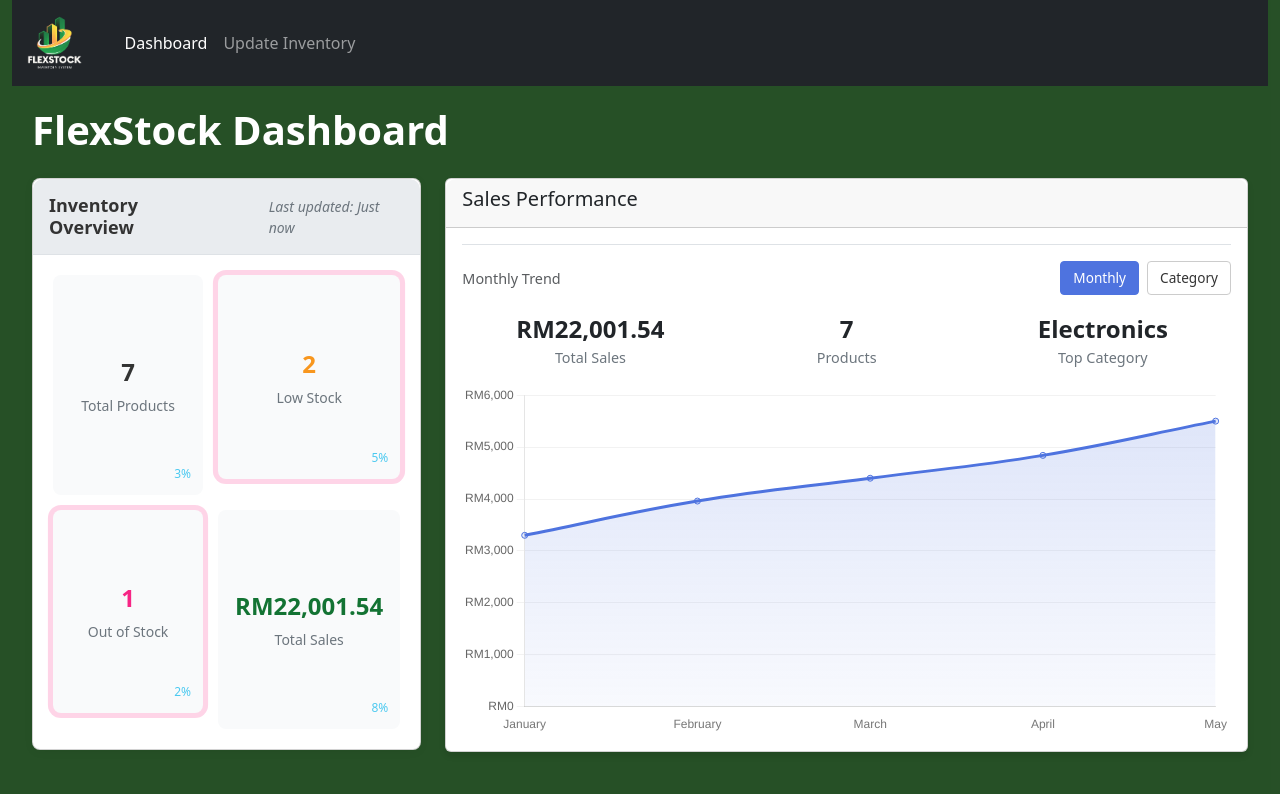
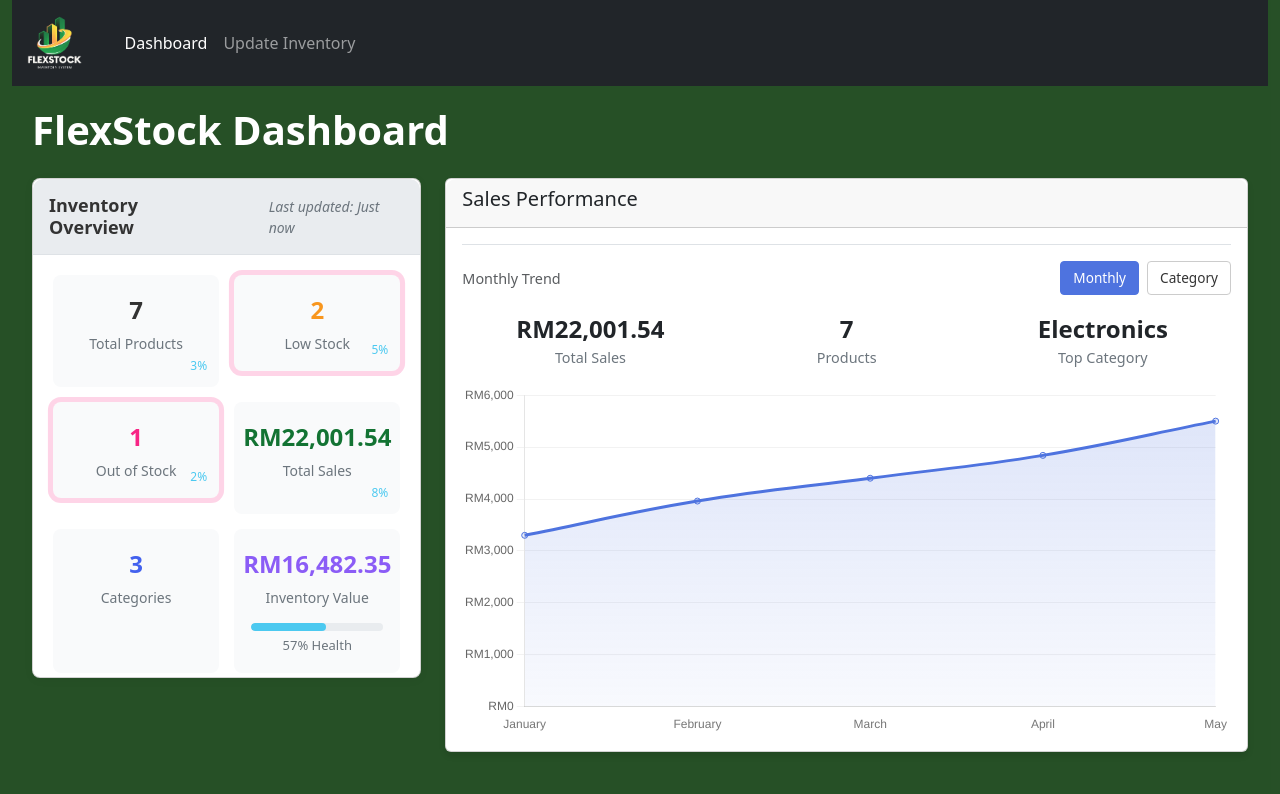
Before and after one commit to aisyahmawaddah/peganggang_webtech, a Vue app: page / in a window 1280 px wide. Shown: the top 794 px of the page. Built offline with nearby package versions, Linux system fonts and the light colour scheme.

Commit message:
add stat card

```diff
--- a/src/components/dashboard/InventoryOverview.vue
+++ b/src/components/dashboard/InventoryOverview.vue
@@ -7,54 +7,174 @@
         <button class="refresh-btn" @click="refreshData" title="Refresh Data">
           <i class="fas fa-sync-alt"></i>
         </button>
-        <!-- Replaced dropdown with last updated text -->
         <span class="last-updated">Last updated: {{ lastUpdatedText }}</span>
       </div>
     </div>
 
     <div class="card-body d-flex flex-column">
       <div class="stat-grid flex-grow-1">
-        <div class="stat-card" @click="showProductList('all')" :class="{ active: activeCard === 'all' }">
+        <div
+          class="stat-card"
+          @click="showProductList('all')"
+          :class="{ active: activeCard === 'all' }"
+        >
           <div class="stat-info">
             <div class="stat-value">{{ totalProducts }}</div>
             <div class="stat-label">Total Products</div>
           </div>
           <div class="stat-trend" v-if="totalProductsTrend !== 0">
-            <i :class="totalProductsTrend > 0 ? 'fas fa-arrow-up trend-up' : 'fas fa-arrow-down trend-down'"></i>
-            <span :class="totalProductsTrend > 0 ? 'trend-up' : 'trend-down'">{{ Math.abs(totalProductsTrend) }}%</span>
+            <i
+              :class="
+                totalProductsTrend > 0
+                  ? 'fas fa-arrow-up trend-up'
+                  : 'fas fa-arrow-down trend-down'
+              "
+            ></i>
+            <span :class="totalProductsTrend > 0 ? 'trend-up' : 'trend-down'"
+              >{{ Math.abs(totalProductsTrend) }}%</span
+            >
           </div>
         </div>
 
-        <div class="stat-card" @click="showProductList('low')" :class="{ active: activeCard === 'low', alert: lowStockCount > 0 }">
+        <div
+          class="stat-card"
+          @click="showProductList('low')"
+          :class="{ active: activeCard === 'low', alert: lowStockCount > 0 }"
+        >
           <div class="stat-info">
             <div class="stat-value orange">{{ lowStockCount }}</div>
             <div class="stat-label">Low Stock</div>
           </div>
           <div class="stat-trend" v-if="lowStockTrend !== 0">
-            <i :class="lowStockTrend < 0 ? 'fas fa-arrow-up trend-up' : 'fas fa-arrow-down trend-down'"></i>
-            <span :class="lowStockTrend < 0 ? 'trend-up' : 'trend-down'">{{ Math.abs(lowStockTrend) }}%</span>
+            <i
+              :class="
+                lowStockTrend < 0
+                  ? 'fas fa-arrow-up trend-up'
+                  : 'fas fa-arrow-down trend-down'
+              "
+            ></i>
+            <span :class="lowStockTrend < 0 ? 'trend-up' : 'trend-down'"
+              >{{ Math.abs(lowStockTrend) }}%</span
+            >
           </div>
         </div>
 
-        <div class="stat-card" @click="showProductList('out')" :class="{ active: activeCard === 'out', alert: outOfStockCount > 0 }">
+        <div
+          class="stat-card"
+          @click="showProductList('out')"
+          :class="{ active: activeCard === 'out', alert: outOfStockCount > 0 }"
+        >
           <div class="stat-info">
             <div class="stat-value red">{{ outOfStockCount }}</div>
             <div class="stat-label">Out of Stock</div>
           </div>
           <div class="stat-trend" v-if="outOfStockTrend !== 0">
-            <i :class="outOfStockTrend < 0 ? 'fas fa-arrow-up trend-up' : 'fas fa-arrow-down trend-down'"></i>
-            <span :class="outOfStockTrend < 0 ? 'trend-up' : 'trend-down'">{{ Math.abs(outOfStockTrend) }}%</span>
+            <i
+              :class="
+                outOfStockTrend < 0
+                  ? 'fas fa-arrow-up trend-up'
+                  : 'fas fa-arrow-down trend-down'
+              "
+            ></i>
+            <span :class="outOfStockTrend < 0 ? 'trend-up' : 'trend-down'"
+              >{{ Math.abs(outOfStockTrend) }}%</span
+            >
           </div>
         </div>
 
-        <div class="stat-card" @click="showProductList('sales')" :class="{ active: activeCard === 'sales' }">
+        <div
+          class="stat-card"
+          @click="showProductList('sales')"
+          :class="{ active: activeCard === 'sales' }"
+        >
           <div class="stat-info">
-            <div class="stat-value green">RM{{ totalSales.toLocaleString('en-US', { minimumFractionDigits: 2, maximumFractionDigits: 2 }) }}</div>
+            <div class="stat-value green">
+              RM{{
+                totalSales.toLocaleString("en-US", {
+                  minimumFractionDigits: 2,
+                  maximumFractionDigits: 2,
+                })
+              }}
+            </div>
             <div class="stat-label">Total Sales</div>
           </div>
           <div class="stat-trend" v-if="salesTrend !== 0">
-            <i :class="salesTrend > 0 ? 'fas fa-arrow-up trend-up' : 'fas fa-arrow-down trend-down'"></i>
-            <span :class="salesTrend > 0 ? 'trend-up' : 'trend-down'">{{ Math.abs(salesTrend) }}%</span>
+            <i
+              :class="
+                salesTrend > 0
+                  ? 'fas fa-arrow-up trend-up'
+                  : 'fas fa-arrow-down trend-down'
+              "
+            ></i>
+            <span :class="salesTrend > 0 ? 'trend-up' : 'trend-down'"
+              >{{ Math.abs(salesTrend) }}%</span
+            >
+          </div>
+        </div>
+
+        <!-- New card for Categories -->
+        <div
+          class="stat-card"
+          @click="showProductList('categories')"
+          :class="{ active: activeCard === 'categories' }"
+        >
+          <div class="stat-info">
+            <div class="stat-value blue">{{ categories.length }}</div>
+            <div class="stat-label">Categories</div>
+          </div>
+        </div>
+
+        <!-- New card for Inventory Value -->
+        <div class="stat-card">
+          <div class="stat-info">
+            <div class="stat-value purple">
+              RM{{
+                inventoryValue.toLocaleString("en-US", {
+                  minimumFractionDigits: 2,
+                  maximumFractionDigits: 2,
+                })
+              }}
+            </div>
+            <div class="stat-label">Inventory Value</div>
+          </div>
+          <div class="inventory-detail">
+            <div class="progress-bar">
+              <div
+                class="progress-fill"
+                :style="{ width: inventoryHealthPercent + '%' }"
+              ></div>
+            </div>
+            <div class="inventory-health">
+              {{ inventoryHealthPercent }}% Health
+            </div>
+          </div>
+        </div>
+      </div>
+
+      <!-- Recent Activity Section -->
+      <div class="recent-activity" v-if="!showPanel">
+        <div class="section-title">Recent Activity</div>
+        <div class="activity-list">
+          <div
+            v-for="(update, index) in recentUpdates"
+            :key="index"
+            class="activity-item"
+          >
+            <div
+              class="activity-icon"
+              :class="getActivityIconClass(update.type)"
+            >
+              <i :class="getActivityIcon(update.type)"></i>
+            </div>
+            <div class="activity-content">
+              <div class="activity-text">{{ getActivityText(update) }}</div>
+              <div class="activity-time">
+                {{ formatTimeAgo(update.timestamp) }}
+              </div>
+            </div>
+          </div>
+          <div v-if="recentUpdates.length === 0" class="no-activity">
+            No recent activity
           </div>
         </div>
       </div>
@@ -79,25 +199,28 @@
           <table v-else class="product-table">
             <thead>
               <tr>
+                <th>Category</th>
                 <th>Product</th>
-                <th>Category</th>
-                <th>Price</th>
-                <th>Stock</th>
                 <th v-if="activeCard === 'sales'">Sold</th>
                 <th v-if="activeCard === 'sales'">Sales</th>
-                <th v-if="activeCard === 'low' || activeCard === 'out'">Action</th>
+                <th v-if="activeCard === 'low' || activeCard === 'out'">
+                  Action
+                </th>
               </tr>
             </thead>
             <tbody>
               <tr v-for="product in filteredProducts" :key="product.id">
                 <td>{{ product.name }}</td>
-                <td>{{ product.category }}</td>
-                <td>RM{{ product.price.toFixed(2) }}</td>
                 <td>{{ product.stock }}</td>
                 <td v-if="activeCard === 'sales'">{{ product.sold }}</td>
-                <td v-if="activeCard === 'sales'">RM{{ product.sales.toFixed(2) }}</td>
+                <td v-if="activeCard === 'sales'">
+                  RM{{ product.sales.toFixed(2) }}
+                </td>
                 <td v-if="activeCard === 'low' || activeCard === 'out'">
-                  <button class="action-btn" @click="navigateToUpdatePage(product)">
+                  <button
+                    class="action-btn"
+                    @click="navigateToUpdatePage(product)"
+                  >
                     Restock
                   </button>
                 </td>
@@ -117,7 +240,7 @@
 
 <script>
 export default {
-  name: 'InventoryOverview',
+  name: "InventoryOverview",
   data() {
     return {
       products: [],
@@ -128,57 +251,97 @@ export default {
       lowStockTrend: -5,
       outOfStockTrend: -2,
       salesTrend: 8,
-      lastUpdated: new Date()
+      lastUpdated: new Date(),
+      inventoryUpdates: [],
     };
   },
   props: {
     // Add props to allow parent component to handle page navigation
     onNavigateToUpdate: {
       type: Function,
-      default: null
-    }
+      default: null,
+    },
   },
   computed: {
     totalProducts() {
       return this.products.length;
     },
     lowStockCount() {
-      return this.products.filter(product =>
-        product.stock > 0 && product.stock <= product.reorderLevel
+      return this.products.filter(
+        (product) => product.stock > 0 && product.stock <= product.reorderLevel
       ).length;
     },
     outOfStockCount() {
-      return this.products.filter(product => product.stock <= 0).length;
+      return this.products.filter((product) => product.stock <= 0).length;
     },
     totalSales() {
       return this.products.reduce((total, product) => total + product.sales, 0);
     },
+    categories() {
+      return [...new Set(this.products.map((product) => product.category))];
+    },
+    inventoryValue() {
+      return this.products.reduce(
+        (total, product) => total + product.price * product.stock,
+        0
+      );
+    },
+    inventoryHealthPercent() {
+      if (this.products.length === 0) return 100;
+
+      // Calculate based on how many products are at healthy stock levels
+      const healthyProducts = this.products.filter(
+        (product) => product.stock > product.reorderLevel * 1.5
+      ).length;
+
+      return Math.round((healthyProducts / this.products.length) * 100);
+    },
     filteredProducts() {
-      if (this.activeCard === 'all') {
+      if (this.activeCard === "all") {
         return [...this.products];
-      } else if (this.activeCard === 'low') {
-        return this.products.filter(product =>
-          product.stock > 0 && product.stock <= product.reorderLevel
+      } else if (this.activeCard === "low") {
+        return this.products.filter(
+          (product) =>
+            product.stock > 0 && product.stock <= product.reorderLevel
         );
-      } else if (this.activeCard === 'out') {
-        return this.products.filter(product => product.stock <= 0);
-      } else if (this.activeCard === 'sales') {
+      } else if (this.activeCard === "out") {
+        return this.products.filter((product) => product.stock <= 0);
+      } else if (this.activeCard === "sales") {
         // Return all products sorted by sales (highest to lowest)
         return [...this.products].sort((a, b) => b.sales - a.sales);
+      } else if (this.activeCard === "categories") {
+        // Group by category and return a transformed array for the table
+        const result = [];
+        this.categories.forEach((category) => {
+          result.push({
+            id: `category-${category}`,
+            name: category,
+            category: "Category",
+            price: "-",
+            stock: this.getProductCountByCategory(category),
+            isCategory: true,
+          });
+        });
+        return result;
       }
       return [];
     },
     panelTitle() {
-      if (this.activeCard === 'all') return 'All Products';
-      if (this.activeCard === 'low') return 'Low Stock Products';
-      if (this.activeCard === 'out') return 'Out of Stock Products';
-      if (this.activeCard === 'sales') return 'Top Selling Products';
-      return '';
+      if (this.activeCard === "all") return "All Products";
+      if (this.activeCard === "low") return "Low Stock Products";
+      if (this.activeCard === "out") return "Out of Stock Products";
+      if (this.activeCard === "sales") return "Top Selling Products";
+      if (this.activeCard === "categories") return "Categories";
+      return "";
     },
     lastUpdatedText() {
       // Format the last updated time to a nice string
       return this.formatTime(this.lastUpdated);
-    }
+    },
+    recentUpdates() {
+      // Get the 5 most recent inventory updates
+      return this.inventoryUpdates.slice(0, 5);
+    },
   },
   created() {
     this.fetchProducts();
@@ -190,8 +353,9 @@ export default {
       // Simulate loading delay
       setTimeout(() => {
         // In a real application, this would be an API call with time range filters
-        const mockData = require('@/data/mockData').default;
+        const mockData = require("@/data/mockData").default;
         this.products = mockData.products;
+        this.inventoryUpdates = mockData.inventoryUpdates || [];
         this.lastUpdated = new Date();
         this.isLoading = false;
       }, 600);
@@ -219,7 +383,7 @@ export default {
     },
     navigateToUpdatePage(product) {
       // Store the product data in localStorage
-      localStorage.setItem('editProduct', JSON.stringify(product));
+      localStorage.setItem("editProduct", JSON.stringify(product));
 
       // If a navigation function was provided by the parent, use it
       if (this.onNavigateToUpdate) {
@@ -231,10 +395,10 @@ export default {
       let appComponent = this.$root;
 
       // Set the current page to update
-      if (appComponent && typeof appComponent.currentPage !== 'undefined') {
-        appComponent.currentPage = 'update';
+      if (appComponent && typeof appComponent.currentPage !== "undefined") {
+        appComponent.currentPage = "update";
       } else {
-        console.error('Could not find App component with currentPage property');
+        console.error("Could not find App component with currentPage property");
       }
     },
     formatTime(date) {
@@ -246,23 +410,104 @@ export default {
       const diffHour = Math.round(diffMin / 60);
 
       if (diffSec < 60) {
-        return 'Just now';
+        return "Just now";
       } else if (diffMin < 60) {
-        return `${diffMin} minute${diffMin !== 1 ? 's' : ''} ago`;
+        return `${diffMin} minute${diffMin !== 1 ? "s" : ""} ago`;
       } else if (diffHour < 24) {
-        return `${diffHour} hour${diffHour !== 1 ? 's' : ''} ago`;
+        return `${diffHour} hour${diffHour !== 1 ? "s" : ""} ago`;
       } else {
         // Format to standard date
         return date.toLocaleString();
       }
-    }
-  }
+    },
+    formatTimeAgo(timestamp) {
+      if (!timestamp) return "";
+
+      const date = new Date(timestamp);
+      return this.formatTime(date);
+    },
+    getProductCountByCategory(category) {
+      return this.products.filter((product) => product.category === category)
+        .length;
+    },
+    getActivityIconClass(type) {
+      switch (type) {
+        case "restock":
+          return "icon-green";
+        case "sale":
+          return "icon-blue";
+        case "price_change":
+          return "icon-purple";
+        case "delete":
+          return "icon-red";
+        case "add":
+          return "icon-green";
+        default:
+          return "icon-gray";
+      }
+    },
+    getActivityIcon(type) {
+      switch (type) {
+        case "restock":
+          return "fas fa-plus";
+        case "sale":
+          return "fas fa-shopping-cart";
+        case "price_change":
+          return "fas fa-tag";
+        case "delete":
+          return "fas fa-trash";
+        case "add":
+          return "fas fa-plus-circle";
+        case "category_change":
+          return "fas fa-folder";
+        case "reorder_change":
+          return "fas fa-bell";
+        case "name_change":
+          return "fas fa-edit";
+        default:
+          return "fas fa-cog";
+      }
+    },
+    getActivityText(update) {
+      const productName =
+        this.getProductName(update.productId) ||
+        update.productName ||
+        "Product";
+
+      switch (update.type) {
+        case "restock":
+          return `Restocked ${productName}: ${update.oldQuantity} → ${update.newQuantity}`;
+        case "sale":
+          return `Sold ${
+            update.oldQuantity - update.newQuantity
+          } units of ${productName}`;
+        case "price_change":
+          return `Changed price of ${productName}: RM${update.oldPrice} → RM${update.newPrice}`;
+        case "delete":
+          return `Deleted product: ${productName}`;
+        case "add":
+          return `Added new product: ${productName}`;
+        case "category_change":
+          return `Changed category of ${productName}: ${update.oldCategory} → ${update.newCategory}`;
+        case "reorder_change":
+          return `Updated reorder level of ${productName}: ${update.oldReorderLevel} → ${update.newReorderLevel}`;
+        case "name_change":
+          return `Renamed product: ${update.oldName} → ${update.newName}`;
+        default:
+          return `Updated ${productName}`;
+      }
+    },
+    getProductName(productId) {
+      const product = this.products.find((p) => p.id === productId);
+      return product ? product.name : null;
+    },
+  },
 };
 </script>
 
 <style scoped>
 .inventory-card {
-  height: 572px; /* Match the height of Sales Performance */
+  height: 500px; /* Match the height of Sales Performance */
   display: flex;
   flex-direction: column;
   margin-bottom: 20px;
@@ -347,10 +592,9 @@ export default {
 .stat-grid {
   display: grid;
   grid-template-columns: 1fr 1fr;
-  grid-template-rows: 1fr 1fr;
+  grid-template-rows: repeat(3, minmax(100px, auto));
   gap: 15px;
-  height: 100%;
-  align-items: stretch;
+  margin-bottom: 15px;
 }
 
 .stat-card {
@@ -358,14 +602,12 @@ export default {
   border-radius: 8px;
   padding: 15px;
   display: flex;
-  align-items: center;
-  justify-content: center;
+  flex-direction: column;
   position: relative;
   cursor: pointer;
   transition: all 0.3s;
   border: 2px solid transparent;
-  text-align: center;
-  height: auto;
+  overflow: hidden;
 }
 
 .stat-card:hover {
@@ -393,25 +635,13 @@ export default {
   }
 }
 
-.stat-icon {
-  width: 40px;
-  height: 40px;
-  border-radius: 8px;
-  background-color: #eaeaea;
-  display: flex;
-  align-items: center;
-  justify-content: center;
-  margin-bottom: 12px;
-  font-size: 18px;
-  color: #6c757d;
-}
-
 .stat-info {
   display: flex;
   flex-direction: column;
   align-items: center;
   justify-content: center;
   width: 100%;
+  text-align: center;
 }
 
 .stat-value {
@@ -431,6 +661,14 @@ export default {
 
 .green {
   color: #137333;
+}
+
+.blue {
+  color: #4361ee;
+}
+
+.purple {
+  color: #8b5cf6;
 }
 
 .stat-label {
@@ -457,6 +695,147 @@ export default {
 
 .stat-trend i {
   margin-right: 3px;
+}
+
+/* Category list inside stat card */
+.category-list {
+  margin-top: 15px;
+  width: 100%;
+  max-height: 100px;
+  overflow-y: auto;
+}
+
+.category-item {
+  display: flex;
+  justify-content: space-between;
+  padding: 4px 0;
+  font-size: 13px;
+  border-bottom: 1px solid #eee;
+}
+
+.category-item:last-child {
+  border-bottom: none;
+}
+
+.category-count {
+  font-weight: 500;
+  color: #333;
+}
+
+/* Inventory Health */
+.inventory-detail {
+  margin-top: 15px;
+  width: 100%;
+}
+
+.progress-bar {
+  height: 8px;
+  background-color: #e9ecef;
+  border-radius: 4px;
+  overflow: hidden;
+  margin-bottom: 5px;
+}
+
+.progress-fill {
+  height: 100%;
+  background-color: #4cc9f0;
+  border-radius: 4px;
+}
+
+.inventory-health {
+  font-size: 13px;
+  color: #6c757d;
+  text-align: center;
+}
+
+/* Recent Activity */
+.recent-activity {
+  margin-top: auto;
+  border-top: 1px solid #eee;
+  padding-top: 10px;
+}
+
+.section-title {
+  font-size: 14px;
+  font-weight: 600;
+  color: #333;
+  margin-bottom: 10px;
+}
+
+.activity-list {
+  max-height: 120px;
+  overflow-y: auto;
+}
+
+.activity-item {
+  display: flex;
+  align-items: flex-start;
+  padding: 8px 0;
+  border-bottom: 1px solid #f5f5f5;
+}
+
+.activity-item:last-child {
+  border-bottom: none;
+}
+
+.activity-icon {
+  width: 28px;
+  height: 28px;
+  border-radius: 6px;
+  display: flex;
+  align-items: center;
+  justify-content: center;
+  margin-right: 10px;
+  flex-shrink: 0;
+}
+
+.icon-green {
+  background-color: rgba(19, 115, 51, 0.1);
+  color: #137333;
+}
+
+.icon-blue {
+  background-color: rgba(67, 97, 238, 0.1);
+  color: #4361ee;
+}
+
+.icon-red {
+  background-color: rgba(247, 37, 133, 0.1);
+  color: #f72585;
+}
+
+.icon-purple {
+  background-color: rgba(139, 92, 246, 0.1);
+  color: #8b5cf6;
+}
+
+.icon-gray {
+  background-color: rgba(108, 117, 125, 0.1);
+  color: #6c757d;
+}
+
+.activity-content {
+  flex: 1;
+}
+
+.activity-text {
+  font-size: 13px;
+  color: #333;
+  margin-bottom: 2px;
+  line-height: 1.4;
+}
+
+.activity-time {
+  font-size: 12px;
+  color: #6c757d;
+}
+
+.no-activity {
+  text-align: center;
+  padding: 10px;
+  color: #6c757d;
+  font-style: italic;
+  font-size: 13px;
 }
 
 /* Product list panel */
@@ -610,7 +989,11 @@ export default {
 }
 
 @keyframes spin {
-  0% { transform: rotate(0deg); }
-  100% { transform: rotate(360deg); }
+  0% {
+    transform: rotate(0deg);
+  }
+  100% {
+    transform: rotate(360deg);
+  }
 }
 </style>
```
